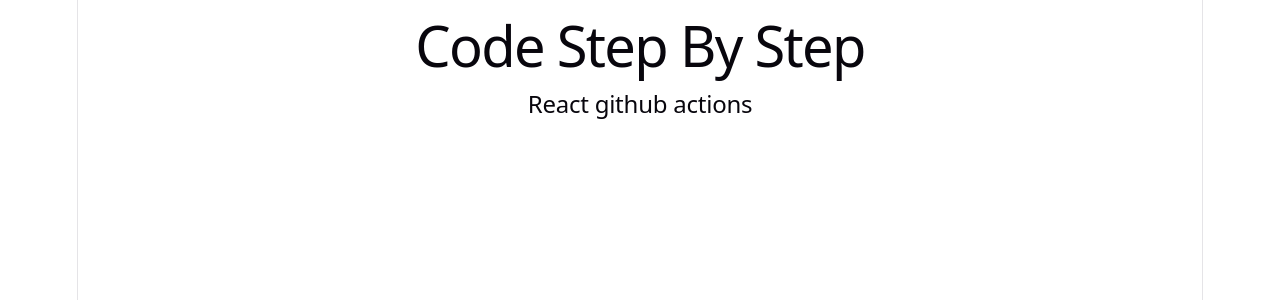
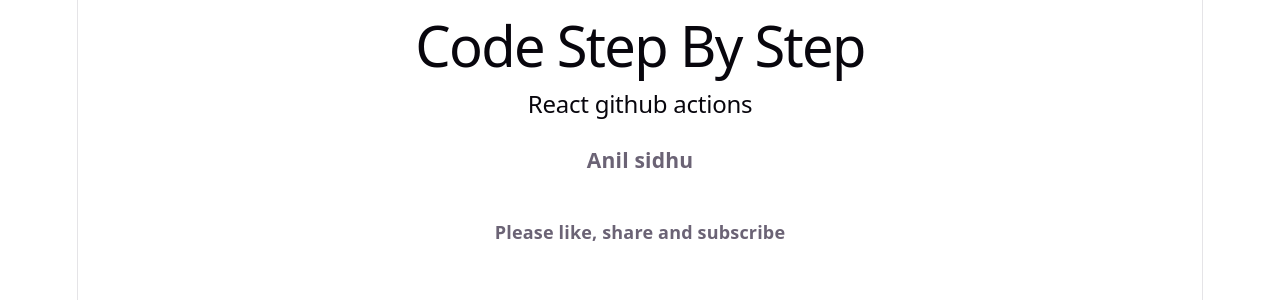
Before and after one commit to anil-sidhu/react-github-actions, a React (Vite) app: page / in a window 1280 px wide. Shown: the top 300 px of the page. Built offline with nearby package versions, Linux system fonts and the light colour scheme.

Commit message:
app.jsx is updated

```diff
--- a/src/App.jsx
+++ b/src/App.jsx
@@ -6,6 +6,8 @@
     <>
       <h1>Code Step By Step</h1>
       <h2>React github actions</h2>
+      <h3>Anil sidhu</h3>
+      <h4>Please like, share and subscribe</h4>
     </>
   )
 }
```
